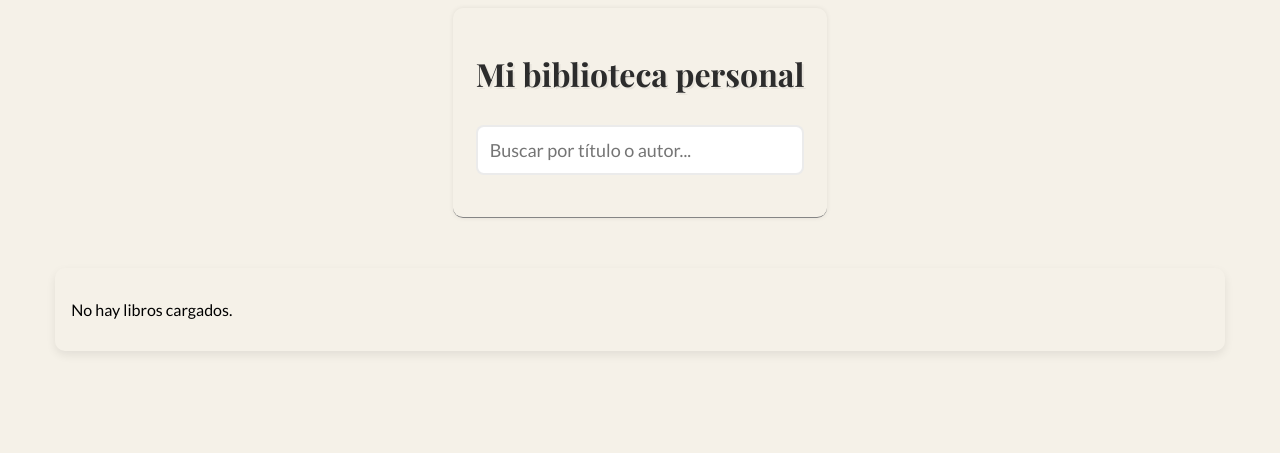
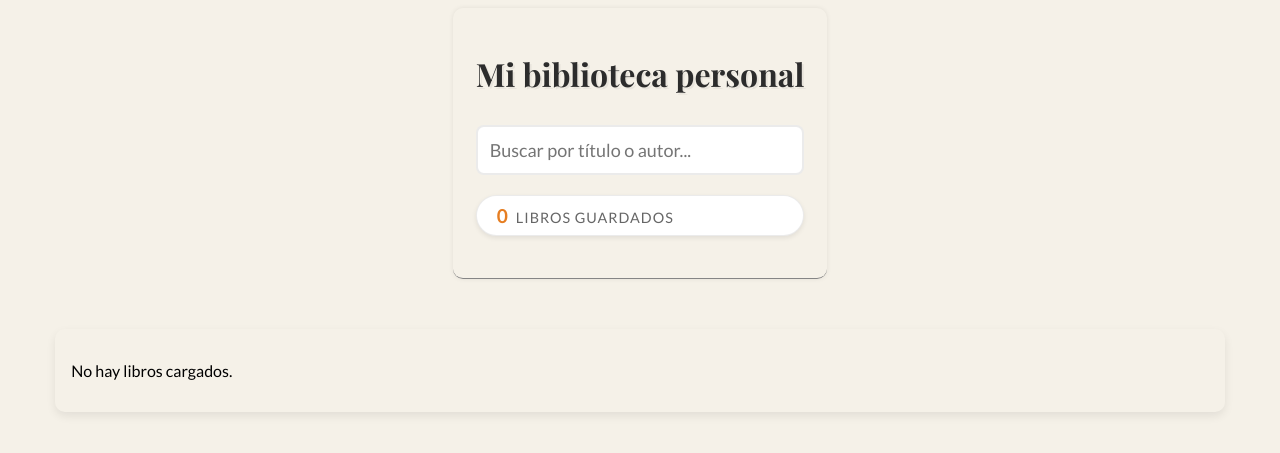
Before and after one commit to fabricio00101/biblioteca-personal, a Flask app: page / in a window 1280 px wide. Shown: the top 453 px of the page. Run offline with Flask 3, Linux system fonts and the light colour scheme; data that the repository does not hold is empty.

Commit message:
Creación de contador de libros.

```diff
--- a/app.py
+++ b/app.py
@@ -14,6 +14,7 @@ db_config ={
 @app.route("/")
 def index():
     libros= []
+    total_libros = 0
     conn = None
     try:
         conn = mysql.connector.connect(**db_config)
@@ -37,6 +38,7 @@ def index():
         """
         cursor.execute(query)
         libros=cursor.fetchall()
+        total_libros = len(libros)
 
     except mysql.connector.Error as err:
         print(f"Errror: {err}")
@@ -45,7 +47,7 @@ def index():
             cursor.close()
             conn.close()
 
-    return render_template('index.html', libros = libros)
+    return render_template('index.html', libros = libros, total_libros = total_libros)
 
 
 @app.route('/alternar_leido/<int:id_libro>', methods=['POST'])
--- a/static/style.css
+++ b/static/style.css
@@ -38,6 +38,30 @@ h1 {
     color: var(--texto-pri);
     margin-bottom: 30px;
     text-shadow: 2px 2px 0px rgba(0,0,0,0.05); /* Sutil efecto 3D */
+}
+.contador-container{
+    background-color: var(--fondo-card);
+    display: inline-block;
+    padding: 8px 20px;
+    border-radius: 50px;
+    margin-bottom: 20px;
+    border: 1px solid var(--sombra);
+    box-shadow: 0 2px 5px var(--sombra);
+    font-family: 'Lato';
+}
+
+.contador-numero{
+    font-weight: bold;
+    color: var(--acento);
+    font-size: 1.2em;
+    margin-right: 5px;
+}
+
+.contador-texto{
+    color: var(--texto-sec);
+    font-size: 0.9em;
+    text-transform: uppercase;
+    letter-spacing: 1px;
 }
 
 #buscador{
--- a/templates/index.html
+++ b/templates/index.html
@@ -19,6 +19,10 @@
         <h1>Mi biblioteca personal</h1>
 
         <input type="text" id="buscador" placeholder="Buscar por título o autor...">
+        <div class="contador-container">
+            <span class="contador-numero">{{ total_libros }}</span>
+            <span class="contador-texto">Libros guardados</span>
+        </div>
     </header>
 
     <div class="contenedor">
```
